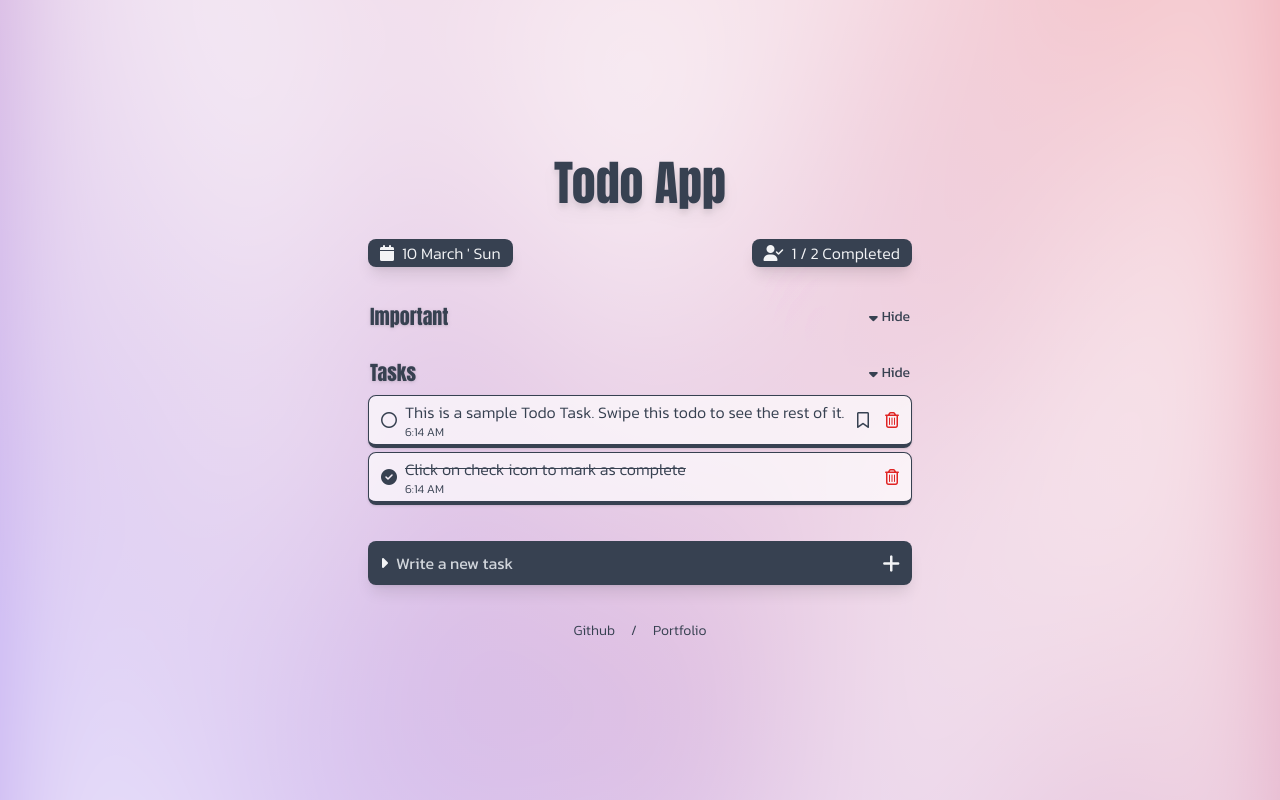
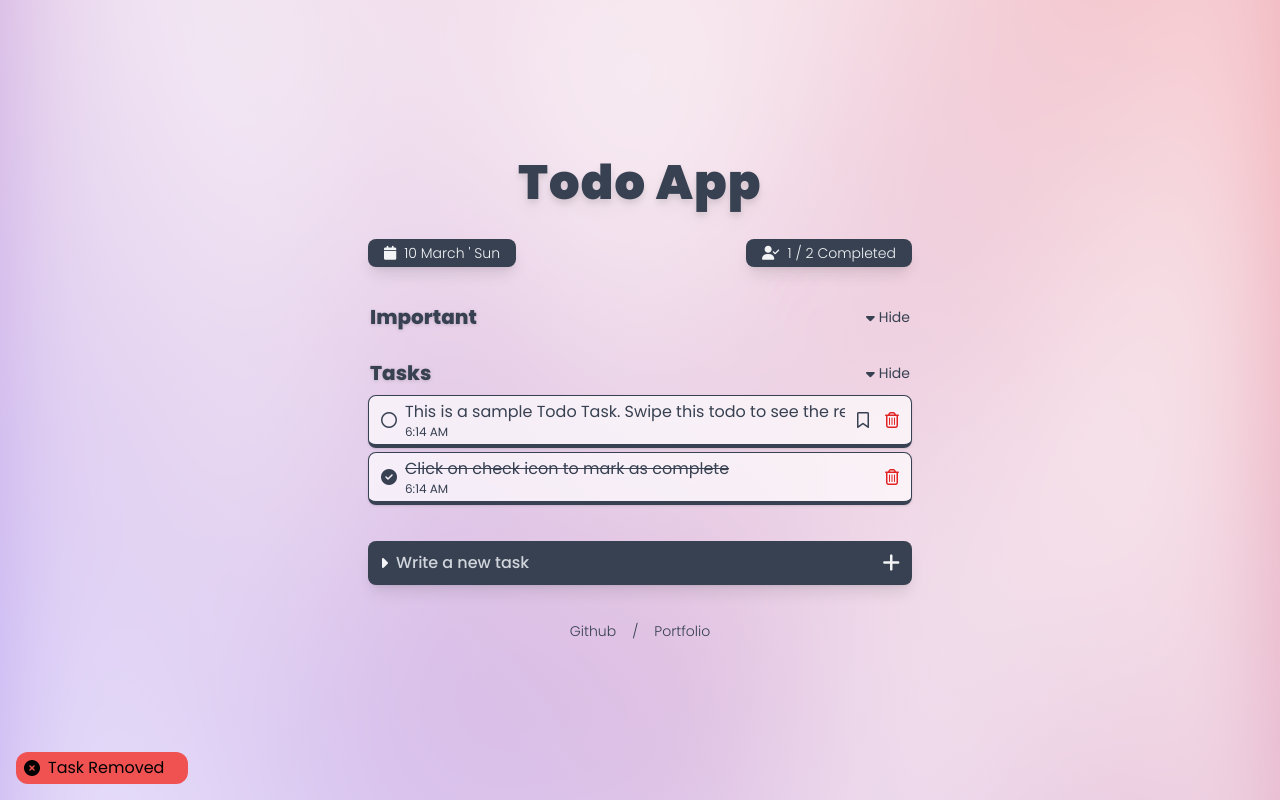
Before and after one commit to umarfarooq6519/TodoApp, a React (Vite) app: page / in a window 1280 px wide. Both pictures are taken after a click on the icon 892 px from the left and 337 px from the top of the page. Built offline with nearby package versions, Linux system fonts and the light colour scheme.

Commit message:
change font to poppins and add toasts

```diff
--- a/index.html
+++ b/index.html
@@ -11,6 +11,13 @@
       crossorigin="anonymous"
     ></script>
 
+    <!-- daisyUI -->
+    <link
+      href="https://cdn.jsdelivr.net/npm/daisyui@4.7.3/dist/full.min.css"
+      rel="stylesheet"
+      type="text/css"
+    />
+
     <title>Todo App</title>
   </head>
   <body>
--- a/src/App.tsx
+++ b/src/App.tsx
@@ -16,12 +16,12 @@ export interface Todo {
 
 export default function App(): JSX.Element {
   //  variables
-  const heading = "text-5xl font-[anton] drop-shadow-lg";
-  const subheading = "text-xl font-[anton] drop-shadow";
+  const heading = "text-5xl font-black tracking-wide drop-shadow-lg";
+  const subheading = "text-xl font-extrabold drop-shadow";
   const tasks_div = "tasks flex flex-col gap-2 w-full text-justify";
   const li_styling =
     "flex items-center justify-between gap-2 shadow border border-current w-full px-3 py-1 rounded-lg bg-[#FFFA]";
-  const ul_styling = "list flex flex-col gap-1 font-light whitespace-nowrap";
+  const ul_styling = "list flex flex-col gap-1  whitespace-nowrap";
   const task_styling = "overflow-x-auto overflow-y-hidden no-scrollbar w-full";
 
   const currentTime = new Date();
@@ -136,12 +136,14 @@ export default function App(): JSX.Element {
       <div className="container p-2 py-10 sm:p-4 h-full max-w-xl w-full flex flex-col gap-5 items-center justify-center">
         <div className="header flex flex-col w-full gap-8 text-center pb-4">
           <h1 className={`${heading}`}>Todo App</h1>
-          <div className={`subheadings flex justify-between font-light`}>
-            <span className=" bg-gray-700 text-gray-100 shadow-lg px-3 py-0.5 rounded-lg">
+          <div
+            className={`subheadings flex text-sm justify-between font-light`}
+          >
+            <span className=" bg-gray-700 text-gray-100 shadow-lg px-4 py-1 rounded-lg">
               <i className="fa-solid fa-calendar mr-2"></i>
               {fullDate}
             </span>
-            <span className=" bg-gray-700 text-gray-100 shadow-lg px-3 py-0.5 rounded-lg">
+            <span className=" bg-gray-700 text-gray-100 shadow-lg px-4 py-1 rounded-lg">
               <i className="fa-solid fa-user-check mr-2"></i>
               {todosRatio} Completed
             </span>
--- a/src/Components/ImportantSection.tsx
+++ b/src/Components/ImportantSection.tsx
@@ -1,4 +1,4 @@
-import { useState } from "react";
+import { useState, useEffect } from "react";
 import { Todo } from "../App";
 
 interface Props {
@@ -16,6 +16,8 @@ interface Props {
 
 export default function TasksSection(props: Props) {
   const [showTasks, setTasks] = useState(true);
+  const [showToast, setShowToast] = useState(false); // State to control toast visibility
+
   const caretIcon = showTasks ? (
     <i className="fa-solid fa-caret-down fa-sm"></i>
   ) : (
@@ -40,6 +42,21 @@ export default function TasksSection(props: Props) {
     );
 
   const importantTodos = props.todos.filter((todo) => todo.important);
+
+  useEffect(() => {
+    let toastTimer: ReturnType<typeof setTimeout>;
+
+    if (showToast) {
+      // Set a timer to hide the toast after a few seconds (e.g., 3 seconds)
+      toastTimer = setTimeout(() => {
+        setShowToast(false);
+      }, 3000);
+    }
+
+    return () => {
+      clearTimeout(toastTimer); // Clear the timer on component unmount or when toast is hidden
+    };
+  }, [showToast]);
 
   return (
     <div className={props.tasks_div}>
@@ -76,11 +93,26 @@ export default function TasksSection(props: Props) {
               ></i>
               <i
                 className="fa-regular fa-trash-alt text-red-600"
-                onClick={() => props.deleteTodo(todo.id)}
+                onClick={() => {
+                  props.deleteTodo(todo.id);
+                  setShowToast(true); // Show the toast when a task is deleted
+                }}
               ></i>
             </span>
           </li>
         ))}
+        {showToast && (
+          <div className="toast toast-start">
+            <div
+              className="alert alert-info border-0
+          px-2 py-1 rounded-xl bg-red-500"
+            >
+              <span className="flex items-center gap-2">
+                <i className="fa-solid fa-circle-xmark"></i> Task Removed
+              </span>
+            </div>
+          </div>
+        )}
       </ul>
     </div>
   );
--- a/src/Components/NewTaskSection.tsx
+++ b/src/Components/NewTaskSection.tsx
@@ -1,4 +1,4 @@
-import { useState } from "react";
+import { useState, useEffect } from "react";
 
 interface Props {
   ul_styling: string;
@@ -8,6 +8,7 @@ interface Props {
 
 export default function NewTaskSection(props: Props): JSX.Element {
   const [inputValue, setInputValue] = useState<string>("");
+  const [showToast, setShowToast] = useState<boolean>(false);
 
   const handleSubmit = (e: React.FormEvent<HTMLFormElement>): void => {
     e.preventDefault();
@@ -15,12 +16,28 @@ export default function NewTaskSection(props: Props): JSX.Element {
 
     props.onSubmit(inputValue);
     setInputValue("");
+    setShowToast(true); // Show the toast when a new task is added
     console.log("New Task Added");
   };
 
   const handleChange = (e: React.ChangeEvent<HTMLInputElement>): void => {
     setInputValue(e.target.value);
   };
+
+  useEffect(() => {
+    let toastTimer: ReturnType<typeof setTimeout>;
+
+    if (showToast) {
+      // Set a timer to hide the toast after a few seconds (e.g., 3 seconds)
+      toastTimer = setTimeout(() => {
+        setShowToast(false);
+      }, 3000);
+    }
+
+    return () => {
+      clearTimeout(toastTimer); // Clear the timer on component unmount or when toast is hidden
+    };
+  }, [showToast]);
 
   return (
     <div className={`${props.ul_styling} w-full pt-4 items-center `}>
@@ -31,14 +48,26 @@ export default function NewTaskSection(props: Props): JSX.Element {
         <i className="fa-solid fa-caret-right"></i>
         <input
           type="text"
-          value={inputValue} // Add value attribute
-          onChange={handleChange} // Add onChange attribute
-          className={`border-0 p-0 w-full placeholder-gray-300 py-1.5 bg-transparent font-normal focus:ring-0`}
+          value={inputValue}
+          onChange={handleChange}
+          className={`border-0 p-0 w-full placeholder-gray-300 py-1.5 bg-transparent font-medium focus:ring-0`}
           placeholder="Write a new task"
         />
         <button type="submit">
           <i className="fa-solid fa-plus fa-lg"></i>
         </button>
+        {showToast && (
+          <div className="toast">
+            <div
+              className="alert alert-info border-0
+          px-2 py-1 rounded-xl bg-lime-500"
+            >
+              <span className="flex items-center gap-2">
+                <i className="fa-solid fa-circle-check"></i> Task Added
+              </span>
+            </div>
+          </div>
+        )}
       </form>
     </div>
   );
--- a/src/Components/TasksSection.tsx
+++ b/src/Components/TasksSection.tsx
@@ -1,5 +1,5 @@
 /* eslint-disable prefer-const */
-import { useState } from "react";
+import { useState, useEffect } from "react";
 import { Todo } from "../App";
 
 interface Props {
@@ -16,7 +16,9 @@ interface Props {
 }
 
 export default function TasksSection(props: Props) {
-  const [showTasks, setTasks] = useState(true);
+  const [showTasks, setTasks] = useState<boolean>(true);
+  const [showToast, setShowToast] = useState<boolean>(false);
+
   const caretIcon = showTasks ? (
     <i className="fa-solid fa-caret-down fa-sm"></i>
   ) : (
@@ -50,6 +52,21 @@ export default function TasksSection(props: Props) {
 
   const TodosList = props.todos.filter((todo) => !todo.important);
 
+  useEffect(() => {
+    let toastTimer: ReturnType<typeof setTimeout>;
+
+    if (showToast) {
+      // Set a timer to hide the toast after a few seconds (e.g., 3 seconds)
+      toastTimer = setTimeout(() => {
+        setShowToast(false);
+      }, 3000);
+    }
+
+    return () => {
+      clearTimeout(toastTimer); // Clear the timer on component unmount or when toast is hidden
+    };
+  }, [showToast]);
+
   return (
     <div className={props.tasks_div}>
       <span className="flex items-center justify-between px-0.5">
@@ -82,11 +99,26 @@ export default function TasksSection(props: Props) {
 
               <i
                 className="fa-regular fa-trash-alt text-red-600"
-                onClick={() => props.deleteTodo(todo.id)}
+                onClick={() => {
+                  props.deleteTodo(todo.id);
+                  setShowToast(true); // Show the toast when a task is deleted
+                }}
               ></i>
             </span>
           </li>
         ))}
+        {showToast && (
+          <div className="toast toast-start">
+            <div
+              className="alert alert-info border-0
+          px-2 py-1 rounded-xl bg-red-500"
+            >
+              <span className="flex items-center gap-2">
+                <i className="fa-solid fa-circle-xmark"></i> Task Removed
+              </span>
+            </div>
+          </div>
+        )}
       </ul>
     </div>
   );
--- a/src/index.css
+++ b/src/index.css
@@ -1,11 +1,10 @@
-@import url("https://fonts.googleapis.com/css2?family=Anton&family=Kanit:ital,wght@0,100;0,200;0,300;0,400;0,500;0,600;0,700;0,800;0,900;1,100;1,200;1,300;1,400;1,500;1,600;1,700;1,800;1,900&display=swap");
-
+@import url("https://fonts.googleapis.com/css2?family=Poppins:ital,wght@0,100;0,200;0,300;0,400;0,500;0,600;0,700;0,800;0,900;1,100;1,200;1,300;1,400;1,500;1,600;1,700;1,800;1,900");
 @tailwind base;
 @tailwind components;
 @tailwind utilities;
 
 body {
-  font-family: "Kanit", sans-serif;
+  font-family: "Poppins", sans-serif;
   background-image: url(/ffflux.svg);
   background-repeat: no-repeat;
   background-position: center center;
```
